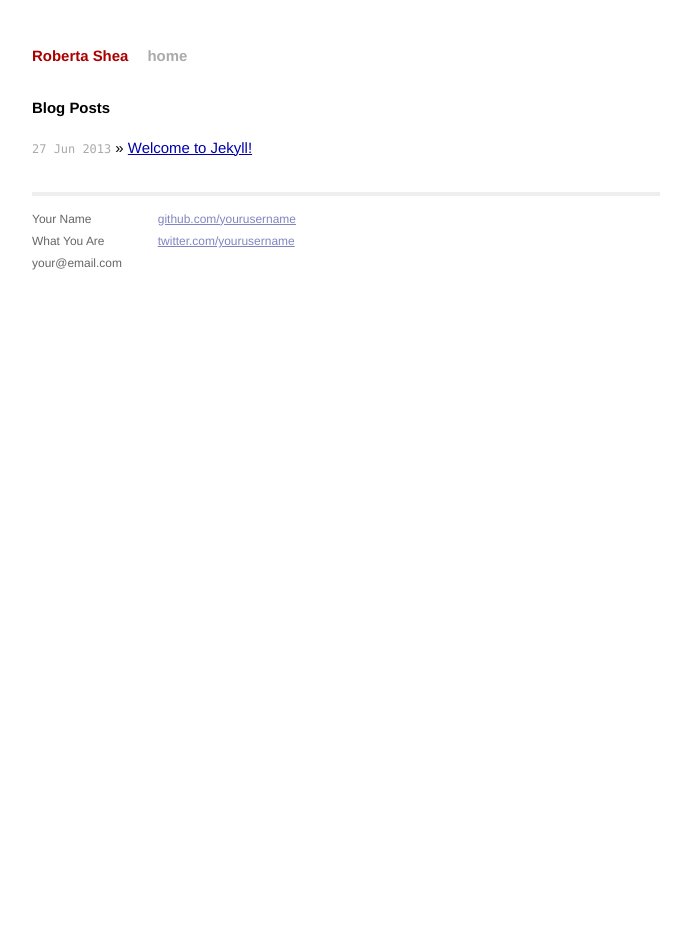
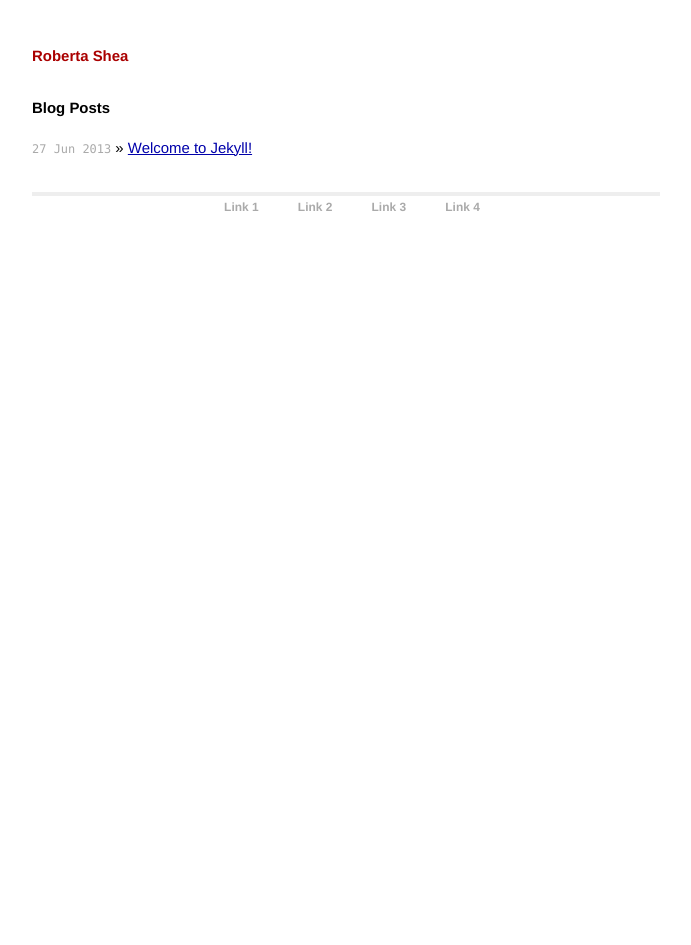
Before and after one commit to bturnbull/robertashea.com, a Jekyll site: the page built from index.html, in a window 1280 px wide. Shown: the whole page, without its empty margins (294-985 px from the left). Built offline with Jekyll 4.4.1, drawn with Linux system fonts in a browser that asks for light colours.

Commit message:
Footer placeholder

```diff
--- a/_layouts/default.html
+++ b/_layouts/default.html
@@ -5,9 +5,6 @@
         <meta http-equiv="X-UA-Compatible" content="IE=edge,chrome=1">
         <title>{{ page.title }}</title>
         <meta name="viewport" content="width=device-width">
-
-        <!-- syntax highlighting CSS -->
-        <link rel="stylesheet" href="/css/syntax.css">
 
         <!-- Custom CSS -->
         <link rel="stylesheet" href="/css/main.css">
@@ -17,29 +14,27 @@
 
         <div class="container">
           <div class="site">
+
             <div class="header">
               <h1 class="title"><a href="/">{{ site.name }}</a></h1>
-              <a class="extra" href="/">home</a>
-            </div>
+            </div> <!-- /header -->
 
-                {{ content }}
+            <div class="content">
+
+              {{ content }}
+
+            </div> <!-- /content -->
 
             <div class="footer">
-              <div class="contact">
-                <p>
-                  Your Name<br />
-                  What You Are<br />
-                  your@email.com
-                </p>
-              </div>
-              <div class="contact">
-                <p>
-                  <a href="http://github.com/yourusername/">github.com/yourusername</a><br />
-                  <a href="http://twitter.com/yourusername/">twitter.com/yourusername</a><br />
-                </p>
-              </div>
-            </div>
-          </div>
+              <ul class="nav">
+                <li><a href="#">Link 1</a></li>
+                <li><a href="#">Link 2</a></li>
+                <li><a href="#">Link 3</a></li>
+                <li><a href="#">Link 4</a></li>
+              </ul>
+            </div> <!-- /footer -->
+
+          </div> <!-- /site -->
         </div> <!-- /container -->
 
     </body>
--- a/css/main.css
+++ b/css/main.css
@@ -126,6 +126,27 @@ ul.posts span {
   border: 0;
 }
 
+.site .footer {
+  text-align: center;
+}
+
+.site .footer .nav li {
+  display: inline;
+  margin-left: 1em;
+  margin-right: 1em;
+}
+
+.site .footer .nav li a {
+  color: #aaa;
+  margin-left: 1em;
+  font-weight: bold;
+  text-decoration: none;
+}
+
+.site .footer .nav li a:hover {
+  color: #000;
+}
+
 /*****************************************************************************/
 /*
 /* Posts
```
